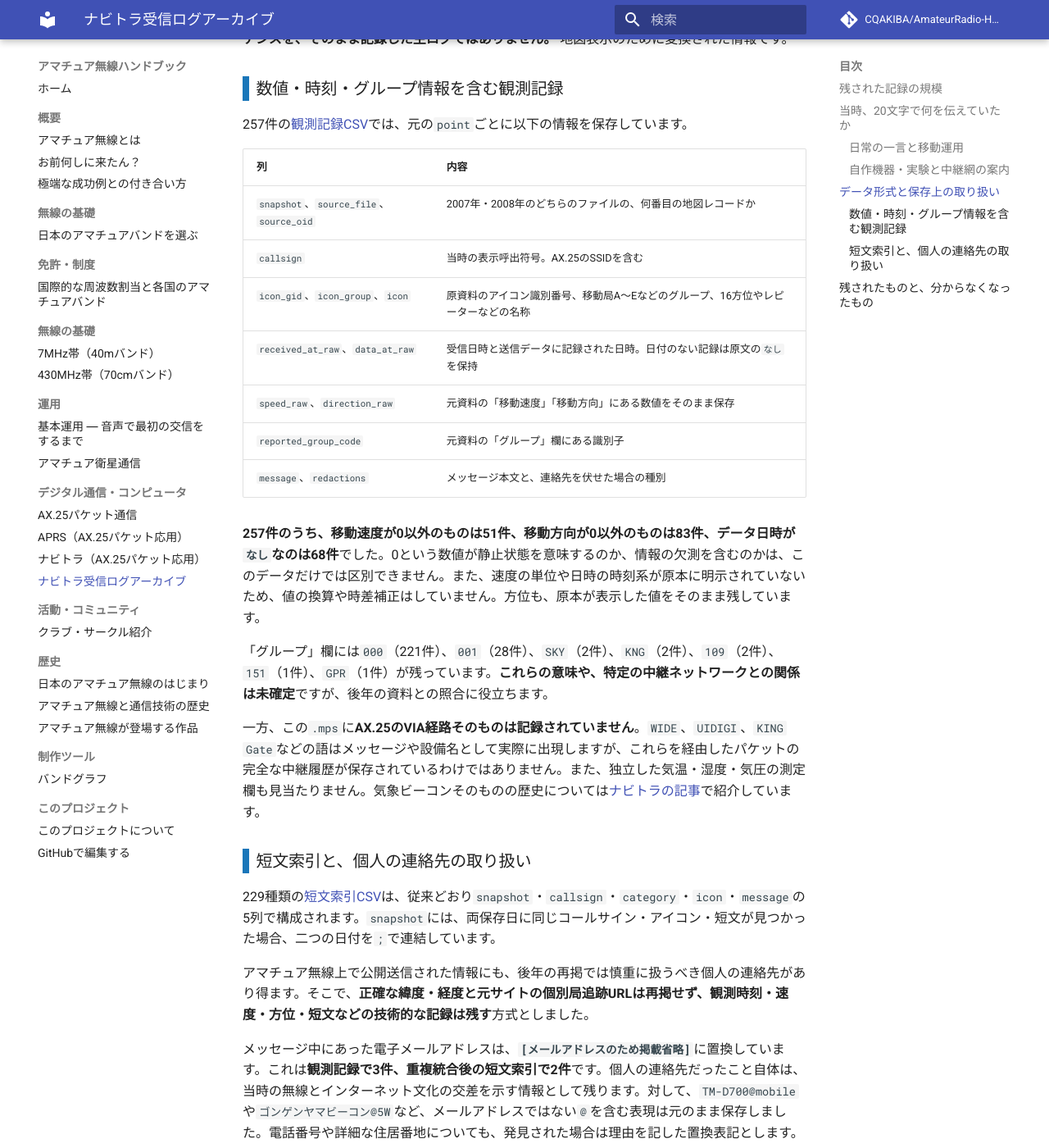
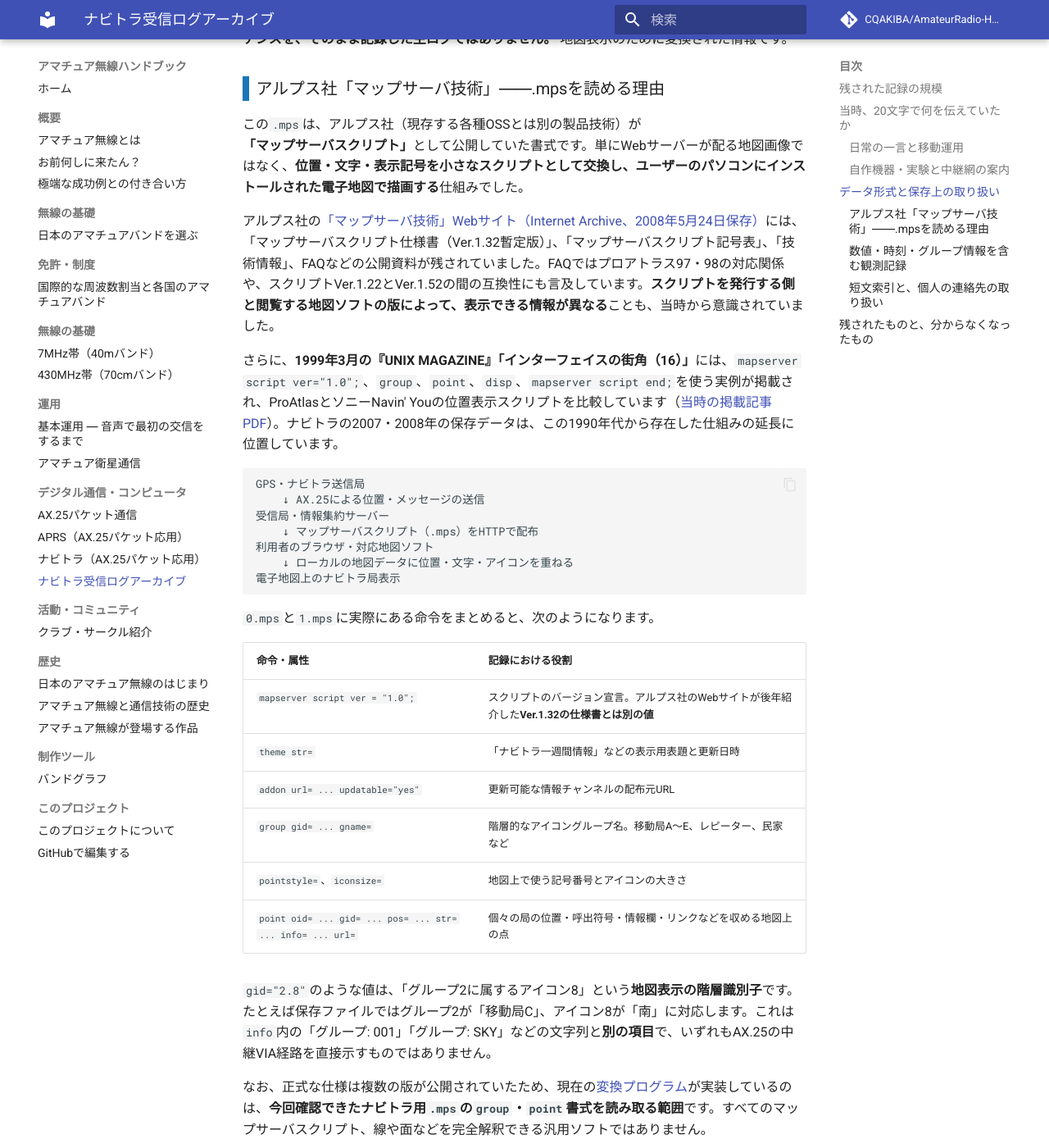
Before and after one commit to CQAKIBA/AmateurRadio-Handbook, an MkDocs documentation site: the page built from docs/07_デジタル通信・コンピュータ/ナビトラ受信ログアーカイブ.md, in a window 1280 px wide and 1400 px high, scrolled down 3018 px. Shown: the whole window at 82% size. Built offline with MkDocs 1.6.1 and Material for MkDocs 9.7.7, drawn with Linux system fonts in a browser that asks for light colours; comment, search, counter and statistics services are not loaded; some of the changed text lies outside the part shown.

Commit message:
docs: アルプス社の公式MapServer仕様・1999年の実例とMPSの各項目を文書化

````diff
--- a/docs/07_デジタル通信・コンピュータ/ナビトラ受信ログアーカイブ.md
+++ b/docs/07_デジタル通信・コンピュータ/ナビトラ受信ログアーカイブ.md
@@ -69,6 +69,39 @@
 
 元の記録は、`mapserver script ver = "1.0";`で始まる電子地図向けのテキストデータです。各`point`に緯度・経度、呼出符号、アイコンのグループ番号、受信日時・データ日時・移動速度・方向・メッセージなどが設定されています。**これはAX.25フレームやナビトラの`$PNTS`センテンスを、そのまま記録した生ログではありません。** 地図表示のために変換された情報です。
 
+### アルプス社「マップサーバ技術」――.mpsを読める理由
+
+この`.mps`は、アルプス社（現存する各種OSSとは別の製品技術）が**「マップサーバスクリプト」**として公開していた書式です。単にWebサーバーが配る地図画像ではなく、**位置・文字・表示記号を小さなスクリプトとして交換し、ユーザーのパソコンにインストールされた電子地図で描画する**仕組みでした。
+
+アルプス社の[「マップサーバ技術」Webサイト（Internet Archive、2008年5月24日保存）](https://web.archive.org/web/20080524205732/http://www.alpsmap.co.jp/mapserv/)には、「マップサーバスクリプト仕様書（Ver.1.32暫定版）」、「マップサーバスクリプト記号表」、「技術情報」、FAQなどの公開資料が残されていました。FAQではプロアトラス97・98の対応関係や、スクリプトVer.1.22とVer.1.52の間の互換性にも言及しています。**スクリプトを発行する側と閲覧する地図ソフトの版によって、表示できる情報が異なる**ことも、当時から意識されていました。
+
+さらに、**1999年3月の『UNIX MAGAZINE』「インターフェイスの街角（16）」**には、`mapserver script ver="1.0";`、`group`、`point`、`disp`、`mapserver script end;`を使う実例が掲載され、ProAtlasとソニーNavin' Youの位置表示スクリプトを比較しています（[当時の掲載記事PDF](https://www.pitecan.com/UnixMagazine/PDF/if9903.pdf)）。ナビトラの2007・2008年の保存データは、この1990年代から存在した仕組みの延長に位置しています。
+
+```text
+GPS・ナビトラ送信局
+    ↓ AX.25による位置・メッセージの送信
+受信局・情報集約サーバー
+    ↓ マップサーバスクリプト（.mps）をHTTPで配布
+利用者のブラウザ・対応地図ソフト
+    ↓ ローカルの地図データに位置・文字・アイコンを重ねる
+電子地図上のナビトラ局表示
+```
+
+`0.mps`と`1.mps`に実際にある命令をまとめると、次のようになります。
+
+| 命令・属性 | 記録における役割 |
+| --- | --- |
+| `mapserver script ver = "1.0";` | スクリプトのバージョン宣言。アルプス社のWebサイトが後年紹介した**Ver.1.32の仕様書とは別の値** |
+| `theme str=` | 「ナビトラ一週間情報」などの表示用表題と更新日時 |
+| `addon url= ... updatable="yes"` | 更新可能な情報チャンネルの配布元URL |
+| `group gid= ... gname=` | 階層的なアイコングループ名。移動局A～E、レピーター、民家など |
+| `pointstyle=`、`iconsize=` | 地図上で使う記号番号とアイコンの大きさ |
+| `point oid= ... gid= ... pos= ... str= ... info= ... url=` | 個々の局の位置・呼出符号・情報欄・リンクなどを収める地図上の点 |
+
+`gid="2.8"`のような値は、「グループ2に属するアイコン8」という**地図表示の階層識別子**です。たとえば保存ファイルではグループ2が「移動局C」、アイコン8が「南」に対応します。これは`info`内の「グループ: 001」「グループ: SKY」などの文字列と**別の項目**で、いずれもAX.25の中継VIA経路を直接示すものではありません。
+
+なお、正式な仕様は複数の版が公開されていたため、現在の[変換プログラム](https://github.com/CQAKIBA/AmateurRadio-Handbook/tree/main/tools/navitra_archive)が実装しているのは、**今回確認できたナビトラ用`.mps`の`group`・`point`書式を読み取る範囲**です。すべてのマップサーバスクリプト、線や面などを完全解釈できる汎用ソフトではありません。
+
 ### 数値・時刻・グループ情報を含む観測記録
 
 257件の[観測記録CSV](../assets/data/navitra-gps-packet-2007-2008-observations.csv)では、元の`point`ごとに以下の情報を保存しています。
@@ -112,6 +145,8 @@
 
 かつて日本で盛んだったパケット通信の電子掲示板（RBBS）も、利用者が実際に書いた文章や日々の運用記録が残りにくく、当時どんな交流や実験が行われていたかを後から調べることが困難になっています。ナビトラの短文はわずか20文字程度ですが、**その一つ一つが、当時の無線家の活動を具体的に伝える史料**です。
 
+アルプス社の当時の「マップサーバスクリプト仕様書」各版や記号表は、書式を忠実に再現するうえで重要です。Wayback Machineで閲覧できる版の原HTML、PDF、保存ファイルの所在をご存じの方も、史料の照合に役立てられます。
+
 別の年の`.mps`、ナビトラサーバーの動作記録、NavitraMapの画面や当時の運用資料をご存じの方は、[本ハンドブックのGitHub Issues](https://github.com/CQAKIBA/AmateurRadio-Handbook/issues)から記録を共有できます。
 
 関連：[ナビトラ ― 日本生まれのGPS位置情報通信](ナビトラ.md)／[AX.25パケット通信](AX25パケット.md)。
````
